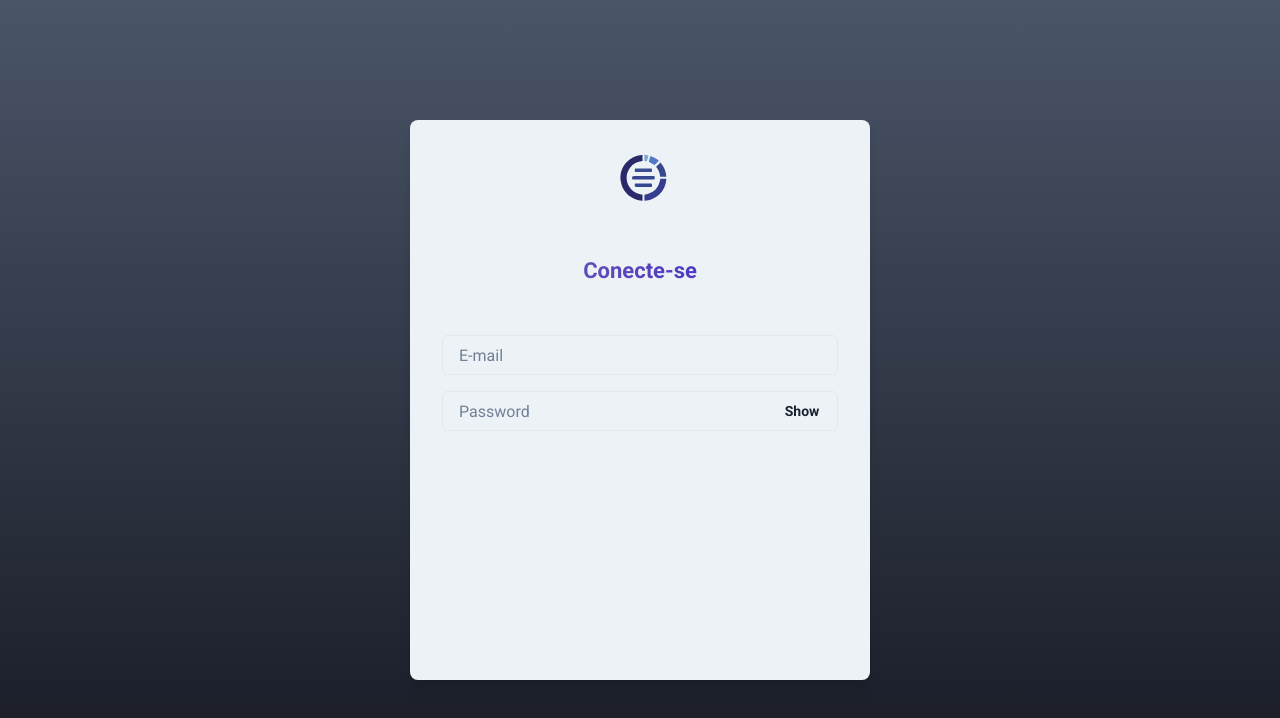
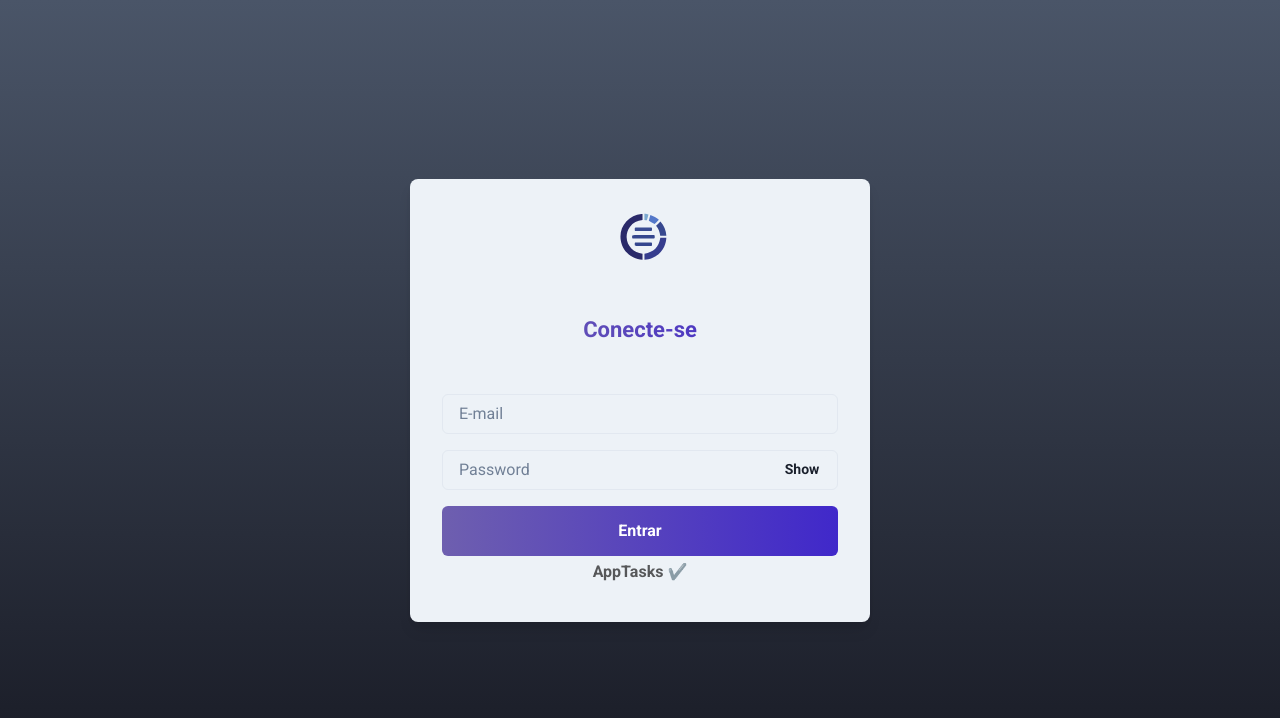
Before and after one commit to DaksonC/apptasks, a React (Vite) app: page /login in a window 1280 px wide. Shown: the top 718 px of the page. Built offline with nearby package versions, Linux system fonts and the light colour scheme.

Commit message:
feat: cria botão da LoginPage

```diff
--- a/src/page/LoginPage/index.tsx
+++ b/src/page/LoginPage/index.tsx
@@ -26,7 +26,7 @@ export function LoginPage() {
     >
       <Box
         w="100%"
-        h="70%"
+        h={{ "80%": "80%", "100%": "100%" }}
         maxW="460px"
         bg="gray.100"
         p="8"
@@ -39,7 +39,8 @@ export function LoginPage() {
         <Grid
           templateAreas={`
             "header header"
-            "main main"`}
+            "main main"
+            "footer footer"`}
           gridTemplateRows="50px 1fr 30px"
           gridTemplateColumns="150px 1fr"
           w="100%"
@@ -95,7 +96,24 @@ export function LoginPage() {
                   </Button>
                 </InputRightElement>
               </InputGroup>
+              <Button
+                w="100%"
+                h="50px"
+                bgGradient="linear(to-l, #4028ca, #6e5faf)"
+                color="white"
+                _hover={{
+                  bgGradient: "linear(to-l, #4028ca, #6e5faf)",
+                  filter: "brightness(0.9)",
+                }}
+              >
+                Entrar
+              </Button>
             </Box>
+          </GridItem>
+          <GridItem area="footer" textAlign="center">
+            <Text fontSize="md" fontWeight="extrabold">
+              AppTasks ✔️️
+            </Text>
           </GridItem>
         </Grid>
       </Box>
```
